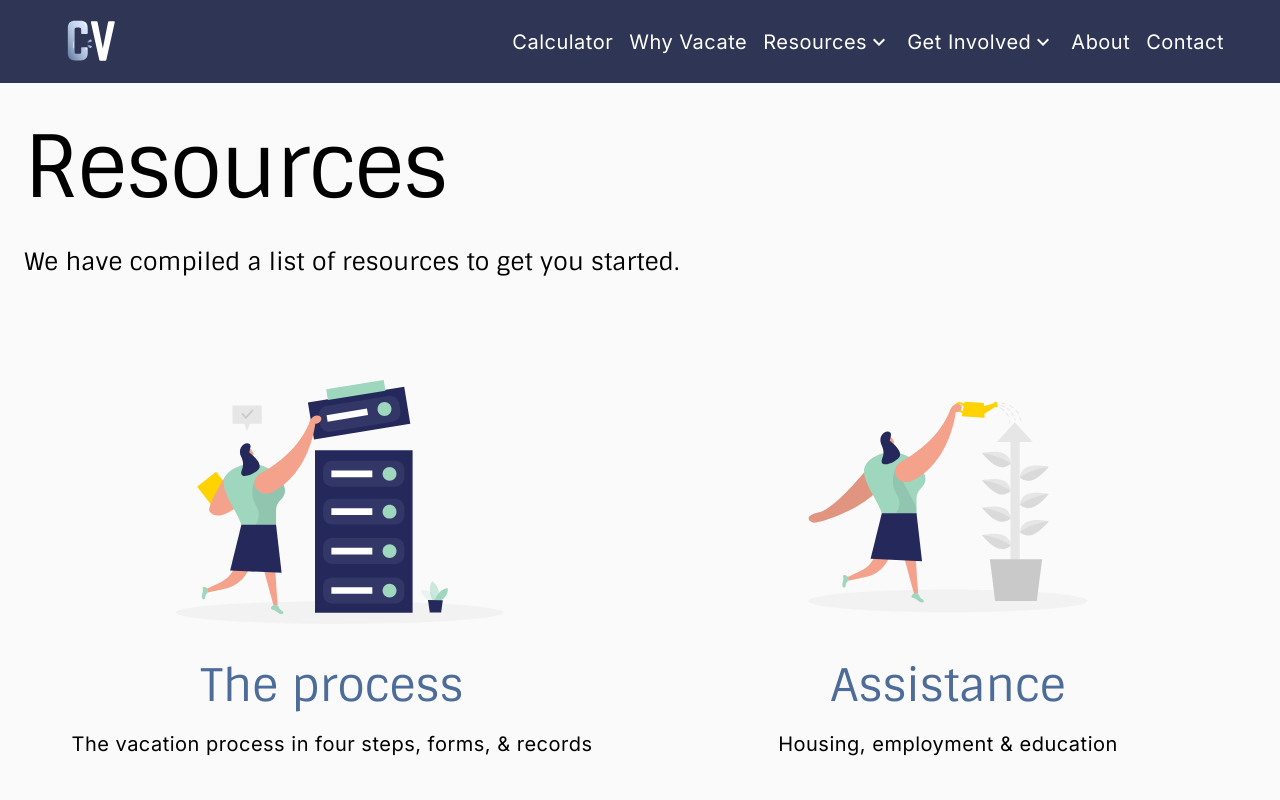
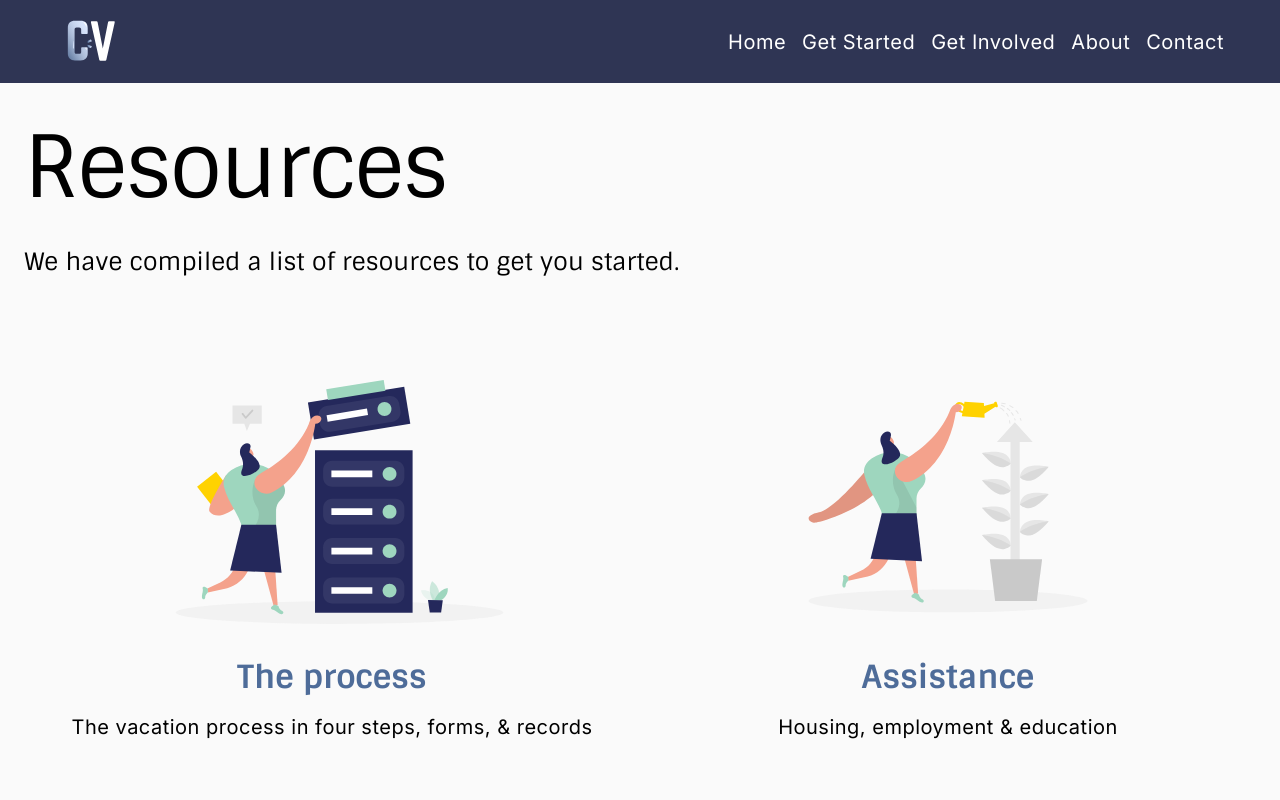
Before and after one commit to openseattle/clearviction-v1, a React (Create React App) app: page /resources in a window 1280 px wide. Shown: the top 800 px of the page. Built offline with nearby package versions, Linux system fonts and the light colour scheme.

Commit message:
adjust the what pages are released, fix css issue

```diff
--- a/src/Styles/WhyVacateEmploymentStyle.js
+++ b/src/Styles/WhyVacateEmploymentStyle.js
@@ -47,7 +47,6 @@ export const WhyVacateEmploymentStyles = makeStyles((theme) => ({
     textAlign: "center",
   },
   regularText: {
-    fontFamily: ["roboto", "sans-serif"],
     margin: theme.spacing(2),
     textAlign: "center",
     fontSize: 18,
--- a/src/Subpages/WhyVacate/TextWithImage.jsx
+++ b/src/Subpages/WhyVacate/TextWithImage.jsx
@@ -42,7 +42,7 @@ export const TextWithImage = (props) => {
       </Box>
       <Typography
         className={altStyle ? classes.altHeadingRoles : classes.headingRoles}
-        variant="h3"
+        variant="h4"
         align="center"
       >
         {header}
--- a/src/data/siteMap.ts
+++ b/src/data/siteMap.ts
@@ -4,33 +4,39 @@ type Page = {
   subpages?: Page[];
 };
 
+// commented out pages are still in under development
 const pages: Page[] = [
-  { name: "Calculator", url: "/calculator" },
+  { name: "Home", url: "/" },
+  // { name: "Calculator", url: "/calculator" },
+  // {
+  //   name: "Why Vacate",
+  //   url: "/why-vacate",
+  // },
+  // {
+  //   name: "Resources",
+  //   url: "/resources",
+  //   subpages: [
+  //     { name: "The Process", url: "/resources/the-process" },
+  //     { name: "Housing Assistance", url: "/resources/assistance/housing" },
+  //     {
+  //       name: "Employment Assistance",
+  //       url: "/resources/assistance/employment",
+  //     },
+  //     { name: "Education Assistance", url: "/resources/assistance/education" },
+  //   ],
+  // },
   {
-    name: "Why Vacate",
-    url: "/why-vacate",
-  },
-  {
-    name: "Resources",
-    url: "/resources",
-    subpages: [
-      { name: "The Process", url: "/resources/the-process" },
-      { name: "Housing Assistance", url: "/resources/assistance/housing" },
-      {
-        name: "Employment Assistance",
-        url: "/resources/assistance/employment",
-      },
-      { name: "Education Assistance", url: "/resources/assistance/education" },
-    ],
+    name: "Get Started",
+    url: "/get-started",
   },
   {
     name: "Get Involved",
     url: "/get-involved",
-    subpages: [
-      { name: "Volunteer", url: "/get-involved/volunteer" },
-      { name: "Donate", url: "/get-involved/donate" },
-      { name: "Partner with Us", url: "/get-involved/partner-with-us" },
-    ],
+    // subpages: [
+    //   { name: "Volunteer", url: "/get-involved/volunteer" },
+    //   { name: "Donate", url: "/get-involved/donate" },
+    //   { name: "Partner with Us", url: "/get-involved/partner-with-us" },
+    // ],
   },
   { name: "About", url: "/about" },
   { name: "Contact", url: "/contact" },
```
Also changed, not shown: src/Pages/HomePage.jsx (+2 -6 lines).
